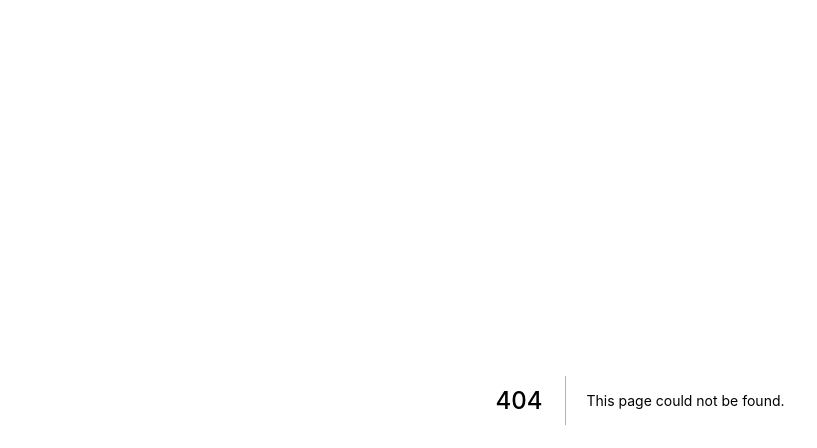
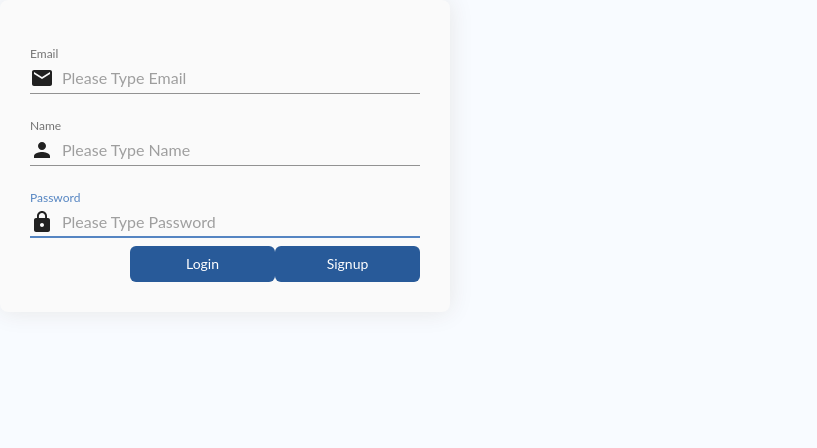
Before and after one commit to ken556621/stock-client, a Next.js app: page /authorization/signup in a window 1280 px wide. Before the commit this address had no page. Shown: the top 448 px of the page, without its empty margins (0-817 px from the left). Built offline with nearby package versions, Linux system fonts and the light colour scheme.

Commit message:
Add login form and signup form and todo list

```diff
--- /dev/null
+++ b/components/form/SignupForm.js
@@ -0,0 +1,144 @@
+import { useRouter } from "next/router";
+import { useForm } from "react-hook-form";
+
+import { makeStyles } from "@material-ui/core/styles";
+import Button from '@material-ui/core/Button';
+import Input from "@material-ui/core/Input";
+import InputLabel from "@material-ui/core/InputLabel";
+import InputAdornment from "@material-ui/core/InputAdornment";
+import FormControl from "@material-ui/core/FormControl";
+import EmailIcon from '@material-ui/icons/Email';
+import PersonIcon from '@material-ui/icons/Person';
+import LockIcon from '@material-ui/icons/Lock';
+
+
+const useLoginFormStyles = makeStyles((theme) => ({
+    formWrapper: {
+        width: "50vw",
+        maxWidth: 450,
+        padding: 30,
+        borderRadius: 8,
+        boxShadow: "0 0 1.5rem #e6e6e6",
+        backgroundColor: "#fafafa",
+        fontSize: 12,
+        display: "flex",
+        justifyContent: "center",
+        alignItems: "center"
+    },
+    error: {
+        color: theme.palette.error.main
+    },
+    submitBtnRoot: {
+        display: "flex",
+        justifyContent: "flex-end"
+    }
+}));
+
+const SignupForm = () => {
+    const { register, handleSubmit, formState: { errors } } = useForm({
+        mode: "onChange"
+    });
+
+    const router = useRouter();
+
+    const classes = useLoginFormStyles();
+
+    const handleClickLoginBtn = () => {
+        router.push("/authorization/login")
+    }
+
+    const onSubmit = (data) => {
+        console.log(data)
+    };
+
+    return (
+        <div className={classes.formWrapper}>
+            <form onSubmit={handleSubmit(onSubmit)} noValidate>
+                <FormControl
+                    fullWidth
+                    margin="normal"
+                >
+                    <InputLabel htmlFor="email">
+                        Email
+                    </InputLabel>
+                    <Input
+                        id="email"
+                        type="email"
+                        name="email"
+                        placeholder="Please Type Email"
+                        autoFocus
+                        {...register("email", { required: true })}
+                        startAdornment={
+                            <InputAdornment position="start">
+                                <EmailIcon />
+                            </InputAdornment>
+                        }
+                    />
+                    {errors.email && <span className={classes.error}>Email is required</span>}
+                </FormControl>
+                <FormControl
+                    fullWidth
+                    margin="normal"
+                >
+                    <InputLabel htmlFor="email">
+                        Name
+                    </InputLabel>
+                    <Input
+                        id="name"
+                        type="name"
+                        name="name"
+                        placeholder="Please Type Name"
+                        autoFocus
+                        {...register("name", { required: true })}
+                        startAdornment={
+                            <InputAdornment position="start">
+                                <PersonIcon />
+                            </InputAdornment>
+                        }
+                    />
+                    {errors.name && <span className={classes.error}>Name is required</span>}
+                </FormControl>
+                <FormControl
+                    fullWidth
+                    margin="normal"
+                >
+                    <InputLabel htmlFor="email">
+                        Password
+                    </InputLabel>
+                    <Input
+                        id="password"
+                        type="password"
+                        name="password"
+                        placeholder="Please Type Password"
+                        autoFocus
+                        {...register("password", { required: true })}
+                        startAdornment={
+                            <InputAdornment position="start">
+                                <LockIcon />
+                            </InputAdornment>
+                        }
+                    />
+                    {errors.password && <span className={classes.error}>Password is required</span>}
+                </FormControl>
+                <div className={classes.submitBtnRoot}>
+                    <Button
+                        variant="contained"
+                        color="primary"
+                        onClick={handleClickLoginBtn}
+                    >
+                        Login
+                    </Button>
+                    <Button
+                        variant="contained"
+                        color="primary"
+                        type="submit"
+                    >
+                        Signup
+                    </Button>
+                </div>
+            </form>
+        </div>
+    )
+};
+
+export default SignupForm;
--- a/pages/authorization/login.js
+++ b/pages/authorization/login.js
@@ -1,4 +1,4 @@
-import LoginForm from "@/components/LoginForm";
+import LoginForm from "@/components/form/LoginForm";
 
 const Login = () => {
     return (
--- /dev/null
+++ b/pages/authorization/signup.js
@@ -0,0 +1,11 @@
+import SignupForm from "@/components/form/SignupForm";
+
+const Signup = () => {
+    return (
+        <>
+            <SignupForm />
+        </>
+    )
+};
+
+export default Signup;
```
Also changed, not shown: components/form/LoginForm.js (renamed from components/LoginForm.js, +18 -25 lines), pages/index.js (+5 -2 lines), components/searchInput/SearchBar.js (renamed from components/SearchBar.js), components/searchInput/StockSearchBar.js (renamed from components/StockSearchBar.js).
